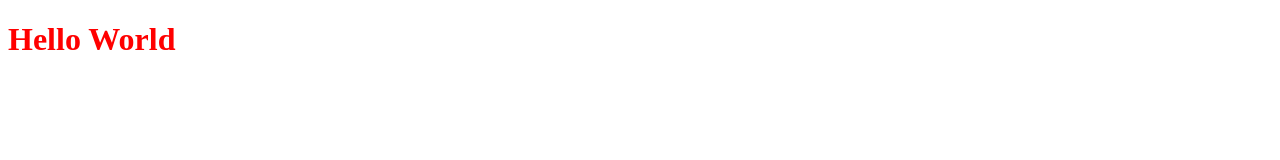
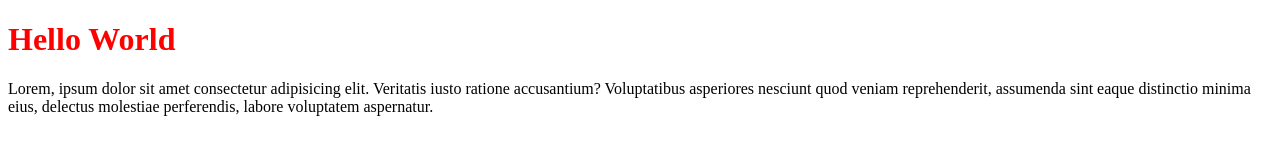
Before and after one commit to hokton-bd/speedy-questionnaire, a plain HTML site: page index.html in a window 1280 px wide. Drawn offline with Linux system fonts and the light colour scheme.

Commit message:
test commit

```diff
--- a/index.html
+++ b/index.html
@@ -8,5 +8,6 @@
 </head>
 <body>
     <h1>Hello World</h1>
+    <p>Lorem, ipsum dolor sit amet consectetur adipisicing elit. Veritatis iusto ratione accusantium? Voluptatibus asperiores nesciunt quod veniam reprehenderit, assumenda sint eaque distinctio minima eius, delectus molestiae perferendis, labore voluptatem aspernatur.</p>
 </body>
 </html>
```
